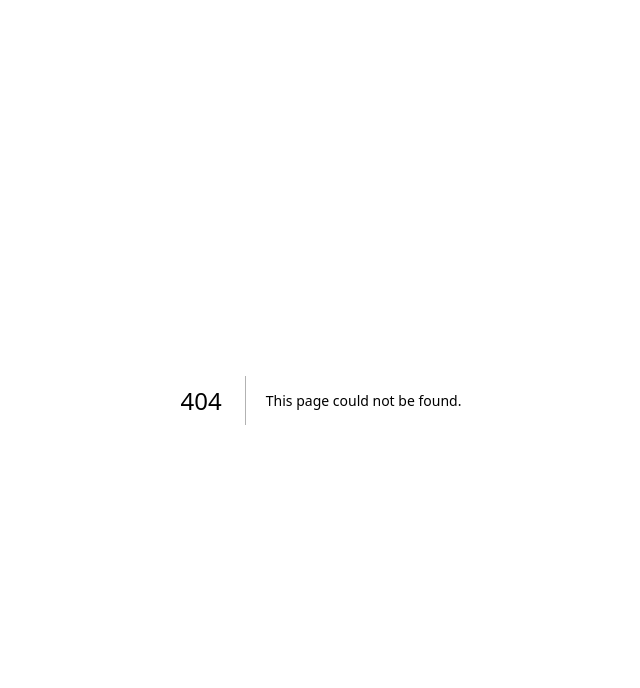
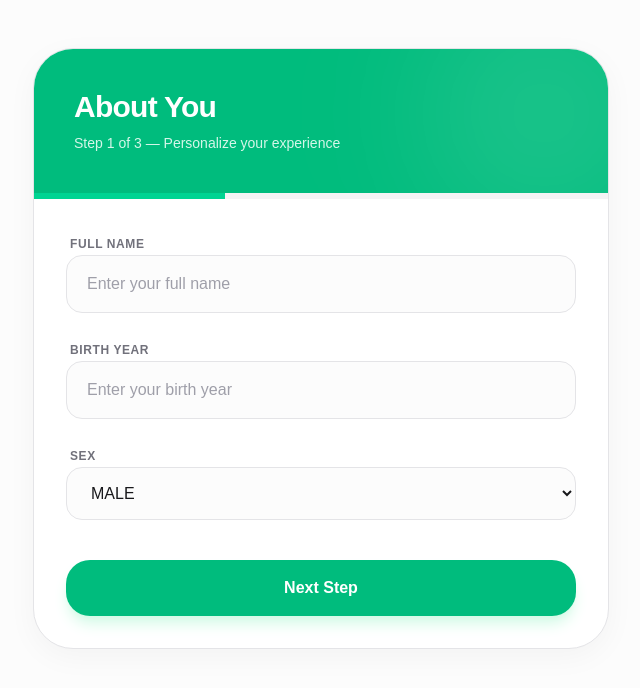
Before and after one commit to HARSHTANDEL25/nutrition-tracker, a Next.js app: page /Profile in a window 1280 px wide. Before the commit this address had no page. Shown: the top 688 px of the page, without its empty margins (319-959 px from the left). Built offline with nearby package versions, Linux system fonts and the light colour scheme.

Commit message:
feat: implement multi-step user profile form with validation using Formik and Yup

```diff
--- /dev/null
+++ b/app/Profile/page.tsx
@@ -0,0 +1,210 @@
+"use client";
+import { Formik, Field, Form, ErrorMessage } from "formik";
+import { useState } from "react";
+import * as Yup from "yup";
+
+const FIELDS = [
+  {
+    id: 1,
+    name: "About You",
+    data: [
+      { name: "name", label: "Full name", type: "text" },
+      { name: "birthYear", label: "Birth Year", type: "number" },
+      { name: "sex", label: "Sex", type: "select", options: ["MALE", "FEMALE"] },
+    ],
+  },
+  {
+    id: 2,
+    name: "Measurements",
+    data: [
+      { name: "height", label: "Height", type: "number" },
+      {
+        name: "heightUnit",
+        label: "Height Unit",
+        type: "select",
+        options: ["CM", "INCH"],
+      },
+      { name: "weight", label: "Weight", type: "number" },
+      {
+        name: "weightUnit",
+        label: "Weight Unit",
+        type: "select",
+        options: ["KG", "LB"],
+      },
+    ],
+  },
+  {
+    id: 3,
+    name: "Lifestyle & Goals",
+    data: [
+      {
+        name: "activityLevel",
+        label: "Activity Level",
+        type: "select",
+        options: ["SEDENTARY", "LIGHT", "MODERATE", "ACTIVE", "VERY_ACTIVE"],
+      },
+      {
+        name: "goal",
+        label: "Goal",
+        type: "select",
+        options: ["LOSE", "MAINTAIN", "GAIN"],
+      },
+      {
+        name: "deficitLevel",
+        label: "Deficit Level",
+        type: "select",
+        options: ["LOW", "MEDIUM", "EXTREME"],
+      },
+    ],
+  },
+];
+
+const multistep = FIELDS.length;
+
+const UserProfileSchema = Yup.object().shape({
+  name: Yup.string().min(2, "Too short").required("Required"),
+  birthYear: Yup.number()
+    .min(1920)
+    .max(new Date().getFullYear())
+    .required("Required"),
+  sex: Yup.string().oneOf(["MALE", "FEMALE"]).required("Required"),
+  height: Yup.number().positive().required("Required"),
+  heightUnit: Yup.string().oneOf(["CM", "INCH"]).required("Required"),
+  weight: Yup.number().positive().required("Required"),
+  weightUnit: Yup.string().oneOf(["KG", "LB"]).required("Required"),
+  activityLevel: Yup.string()
+    .oneOf(["SEDENTARY", "LIGHT", "MODERATE", "ACTIVE", "VERY_ACTIVE"])
+    .required("Required"),
+  goal: Yup.string().oneOf(["LOSE", "MAINTAIN", "GAIN"]).required("Required"),
+  deficitLevel: Yup.string()
+    .oneOf(["LOW", "MEDIUM", "EXTREME"])
+    .required("Required"),
+});
+
+export default function ProfilePage() {
+  const [currentstep, Setcurrentstep] = useState(0);
+  const IsNext = () => {
+    if (currentstep < multistep - 1) {
+      Setcurrentstep(currentstep + 1);
+    }
+  };
+  const IsPrev = () => {
+    if (currentstep > 0) {
+      Setcurrentstep(currentstep - 1);
+    }
+  };
+  const IsSubmit = () => {
+    if (currentstep === multistep - 1) {
+      return true;
+    }
+    return false;
+  };
+  return (
+    <div className="min-h-screen bg-zinc-50/50 py-12 px-4">
+      <div className="max-w-xl mx-auto bg-white rounded-[2.5rem] border border-zinc-200 shadow-[0_8px_30px_rgb(0,0,0,0.04)] overflow-hidden">
+        {/* Header section */}
+        <div className="bg-emerald-500 p-10 text-white relative overflow-hidden">
+          <div className="relative z-10">
+            <h1 className="text-3xl font-bold tracking-tight font-outfit text-white">
+              {FIELDS[currentstep].name}
+            </h1>
+            <p className="mt-2 text-emerald-50 opacity-90 text-sm">
+              Step {currentstep + 1} of {multistep} — Personalize your experience
+            </p>
+          </div>
+          {/* Decorative bubble */}
+          <div className="absolute top-0 right-0 -mr-16 -mt-16 w-64 h-64 bg-white/10 rounded-full blur-3xl"></div>
+        </div>
+
+        {/* Progress Bar */}
+        <div className="h-1.5 w-full bg-zinc-100">
+          <div
+            className="h-full bg-emerald-400 transition-all duration-500 ease-out"
+            style={{ width: `${((currentstep + 1) / multistep) * 100}%` }}
+          ></div>
+        </div>
+
+        <Formik
+          initialValues={{
+            name: "",
+            birthYear: "",
+            sex: "MALE",
+            height: "",
+            heightUnit: "CM",
+            weight: "",
+            weightUnit: "KG",
+            activityLevel: "MODERATE",
+            goal: "MAINTAIN",
+            deficitLevel: "MEDIUM",
+          }}
+          validationSchema={UserProfileSchema}
+          onSubmit={(values, { setSubmitting }) => {
+            console.log(values);
+            setSubmitting(false);
+          }}
+        >
+          <Form className="p-8 space-y-6">
+            {FIELDS[currentstep].data.map((field, index) => {
+              return (
+                <div key={index} className="space-y-1.5 w-full">
+                  <label
+                    htmlFor={field.name}
+                    className="text-xs font-bold uppercase tracking-wider text-zinc-500 ml-1"
+                  >
+                    {field.label}
+                  </label>
+                  <Field
+                    type={field.type}
+                    name={field.name}
+                    as={field.options ? "select" : "input"}
+                    placeholder={`Enter your ${field.label.toLowerCase()}`}
+                    className="w-full px-5 py-4 rounded-2xl border border-zinc-200 bg-zinc-50/50 focus:bg-white focus:border-emerald-500 outline-none transition-all placeholder:text-zinc-400 text-zinc-900"
+                  >
+                    {field.options?.map((option, idx) => (
+                      <option key={idx} value={option}>
+                        {option}
+                      </option>
+                    ))}
+                  </Field>
+                  <ErrorMessage
+                    name={field.name}
+                    component="div"
+                    className="text-red-500 text-xs ml-1"
+                  />
+                </div>
+              );
+            })}
+
+            <div className="flex gap-4 pt-4">
+              {currentstep > 0 && (
+                <button
+                  type="button"
+                  onClick={IsPrev}
+                  className="flex-1 px-6 py-4 rounded-3xl border border-zinc-200 font-bold text-zinc-600 hover:bg-zinc-50 transition-all active:scale-[0.98]"
+                >
+                  Back
+                </button>
+              )}
+              {IsSubmit() ? (
+                <button
+                  type="submit"
+                  className="flex-[2] bg-emerald-500 hover:bg-emerald-600 active:scale-[0.98] text-white font-bold py-4 rounded-3xl shadow-lg shadow-emerald-100 transition-all duration-200"
+                >
+                  Complete Profile
+                </button>
+              ) : (
+                <button
+                  type="button"
+                  onClick={IsNext}
+                  className="flex-[2] bg-emerald-500 hover:bg-emerald-600 active:scale-[0.98] text-white font-bold py-4 rounded-3xl shadow-lg shadow-emerald-100 transition-all duration-200"
+                >
+                  Next Step
+                </button>
+              )}
+            </div>
+          </Form>
+        </Formik>
+      </div>
+    </div>
+  );
+}
```
